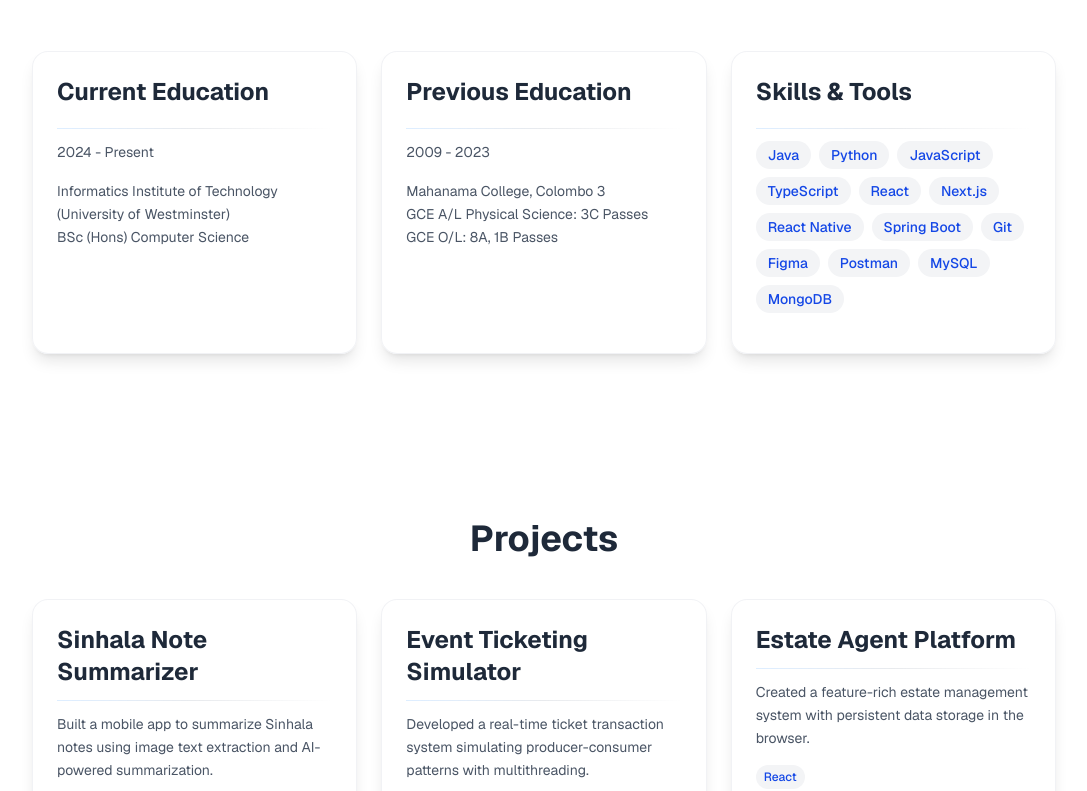
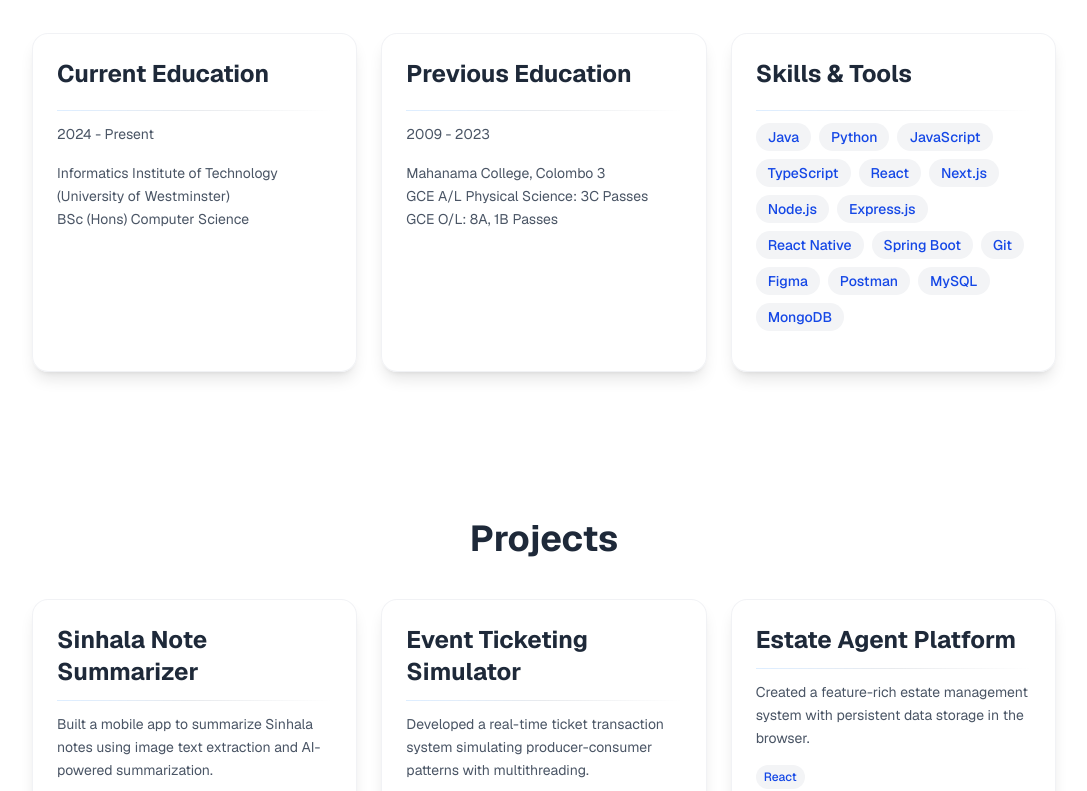
Before and after one commit to sandevh/portfolio, a Next.js app: page / in a window 1280 px wide. Shown: the part 1049-1840 px from the top of the page, without its empty margins (96-1183 px from the left). Built offline with nearby package versions, Linux system fonts and the light colour scheme.

Commit message:
update skill list

```diff
--- a/app/page.tsx
+++ b/app/page.tsx
@@ -378,6 +378,8 @@ export default function Portfolio() {
                       'TypeScript',
                       'React',
                       'Next.js',
+                      'Node.js',
+                      'Express.js',
                       'React Native',
                       'Spring Boot',
                       'Git',
```
